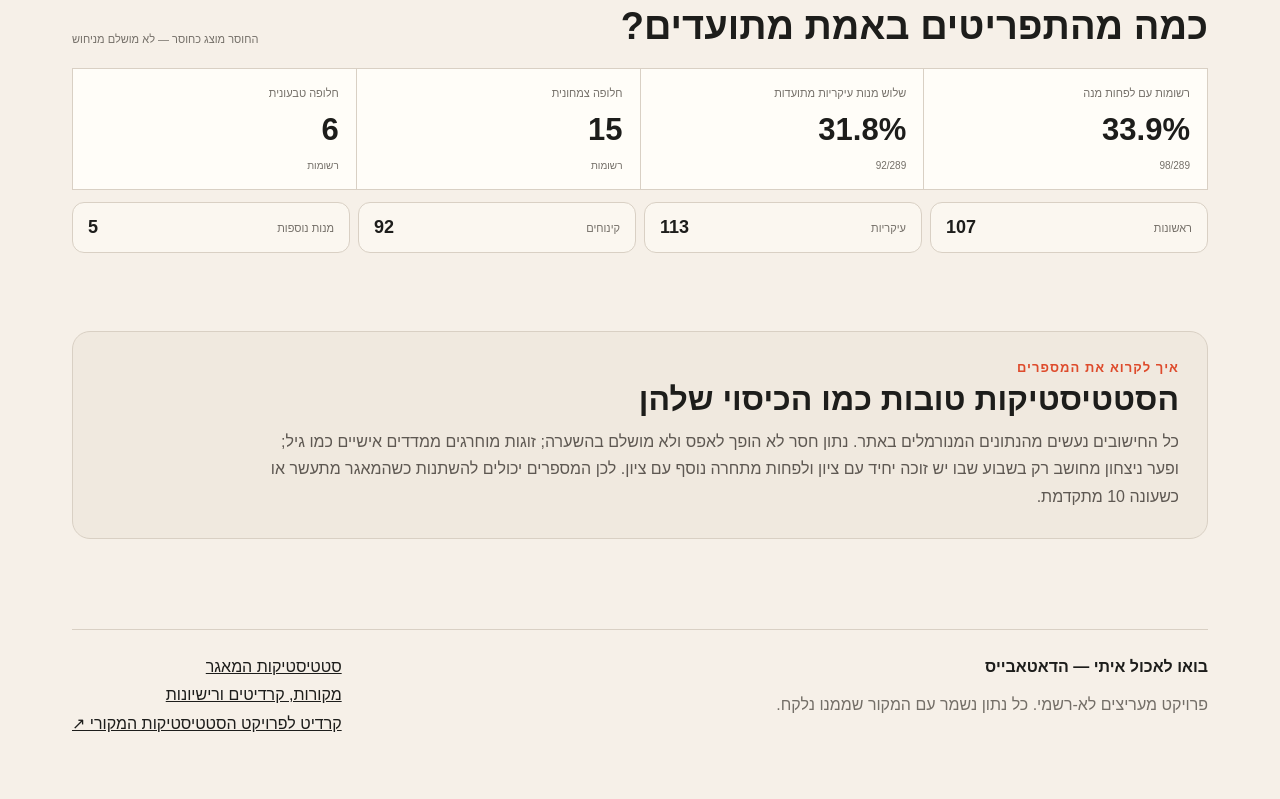
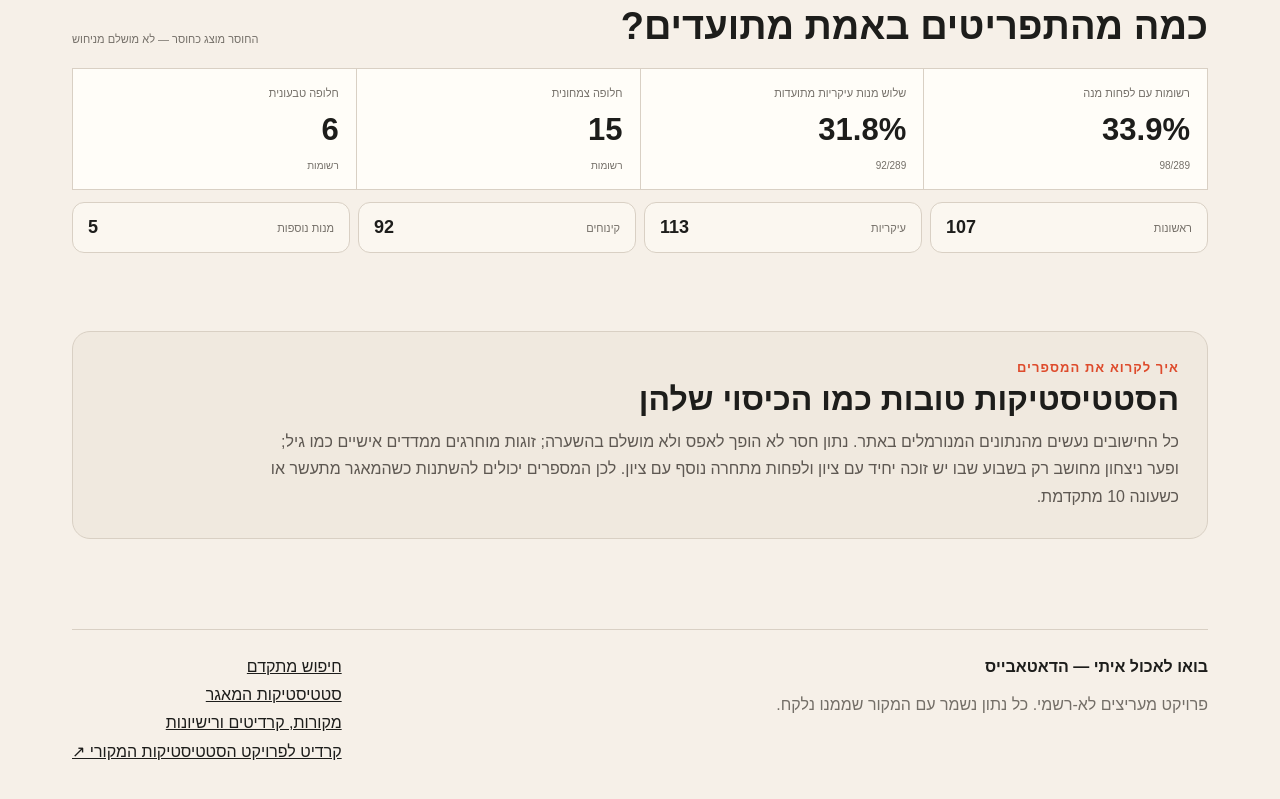
Before and after one commit to yossi-weinberger/come-dine-stats, a Next.js app: page /stats in a window 1280 px wide. Shown: the part 3845-4644 px from the top of the page. Built offline with nearby package versions, Linux system fonts and the light colour scheme.

Commit message:
add explorer to site footer

```diff
--- a/components/site-footer.tsx
+++ b/components/site-footer.tsx
@@ -8,6 +8,7 @@ export function SiteFooter() {
         <p>פרויקט מעריצים לא-רשמי. כל נתון נשמר עם המקור שממנו נלקח.</p>
       </div>
       <nav aria-label="קישורי אתר ומקור">
+        <Link href="/explore">חיפוש מתקדם</Link>
         <Link href="/stats">סטטיסטיקות המאגר</Link>
         <Link href="/sources">מקורות, קרדיטים ורישיונות</Link>
         <a href="https://github.com/nemo369/dine-with-me" target="_blank" rel="noreferrer">קרדיט לפרויקט הסטטיסטיקות המקורי ↗</a>
```
